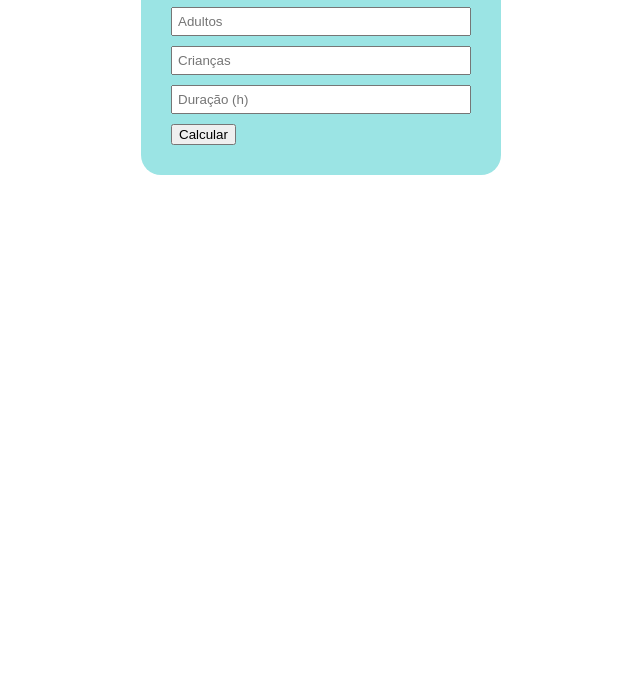
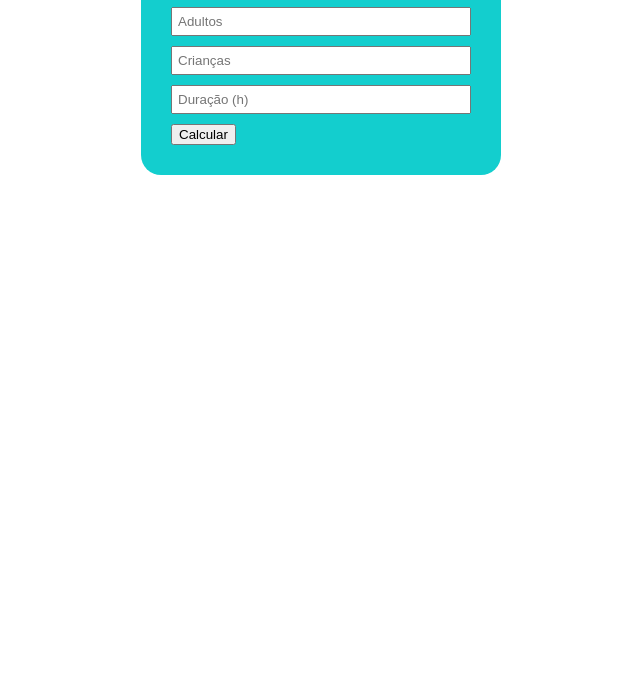
Before and after one commit to Joao-amd/CalcChurrasco, a plain HTML site: page index.html in a window 1280 px wide. Shown: the part 111-800 px from the top of the page, without its empty margins (319-959 px from the left). Drawn offline with Linux system fonts and the light colour scheme.

Commit message:
Alterado cor de fundo

```diff
--- a/style.css
+++ b/style.css
@@ -1,7 +1,7 @@
 .container{
     max-width:300px;
     margin:auto;
-    background-color:rgb(155, 228, 228);
+    background-color:rgb(19, 206, 206);
     padding: 30px;
     border-radius: 20px;
 }
```
